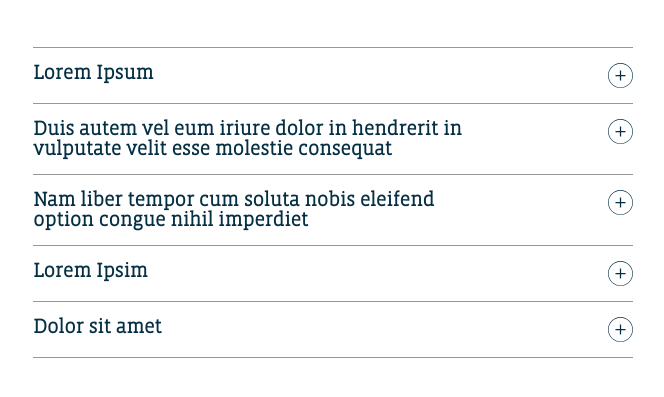
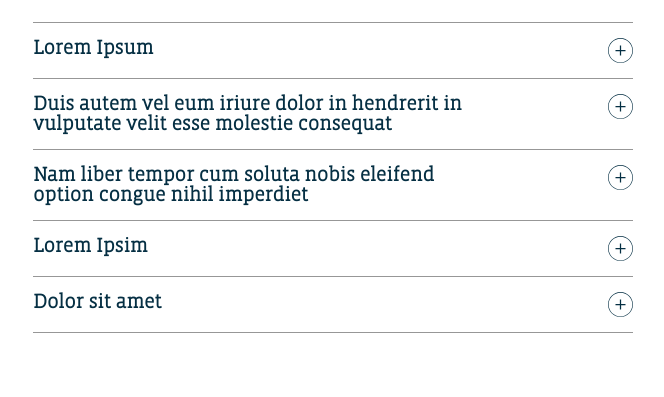
Before and after one commit to kellerolano/kellerolano.github.io, a plain HTML site: page index.html in a window 1280 px wide. Shown: the part 293-690 px from the top of the page, without its empty margins (307-971 px from the left). Drawn offline with Linux system fonts and the light colour scheme.

Commit message:
Add files via upload

```diff
--- a/style.css
+++ b/style.css
@@ -55,7 +55,7 @@ body{
   align-items: center;
   justify-content: center;
   min-height: 100vh;
-  padding: 0 15px;
+  padding: 70px 0 120px;
 }
 .wrapper{
   max-width: 600px;
@@ -137,7 +137,7 @@ body{
 }
 .parent-tab .content p,h1,h2,h3,h4,
 .child-tab .sub-content p,h1,h2,h3,h4{
-  padding: 8px 0;
+  padding: 10px 0 8px;
   line-height: 150%;
   color: #052F43;
 }
@@ -162,7 +162,7 @@ h4{
   padding: 0 0 5px;
 }
 .fi{
-  padding: 15px;
+  padding: 5px 12px;
   font-size: 14px;
   line-height: 150%;
   border-bottom: 0.3px solid #979797;
```
